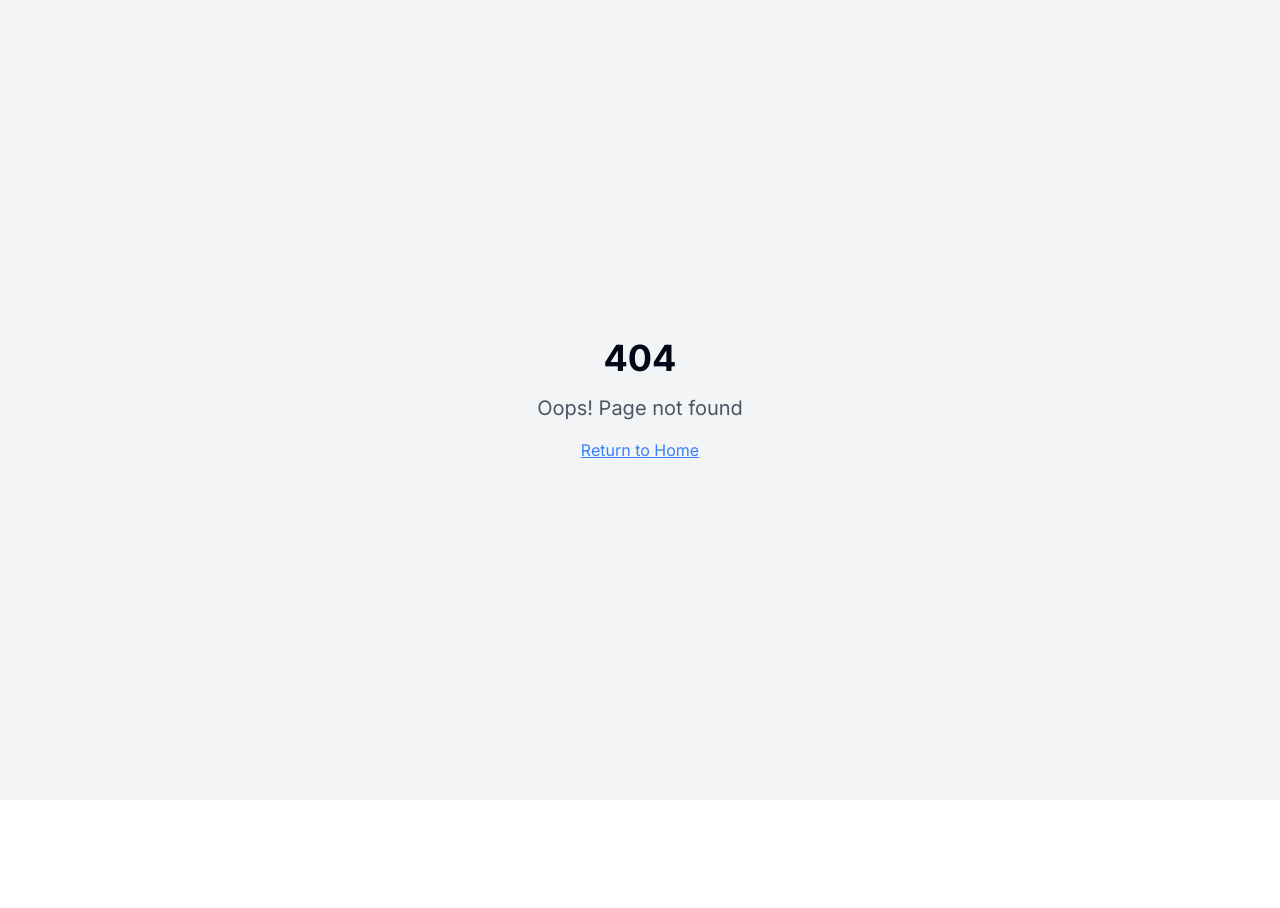
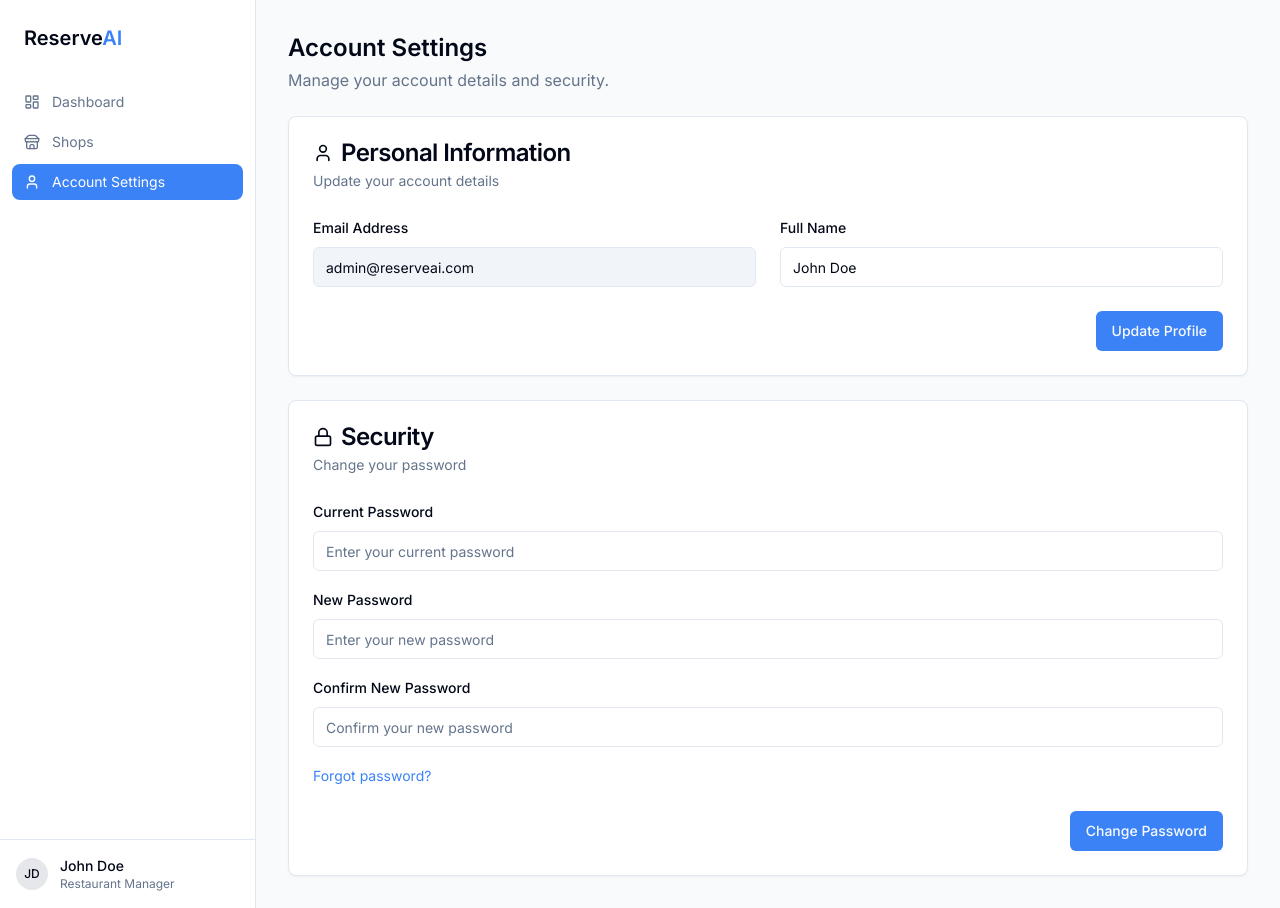
Before and after one commit to irfanramadhan1999/admin-ai-reservation-system, a React (Vite) app: page /account-settings in a window 1280 px wide. Before the commit this address had no page. Before the commit the page ends 800 px from the top, so only its background shows below. Built offline with nearby package versions, Linux system fonts and the light colour scheme.

Commit message:
Add Account Settings page
Adds an Account Settings page to the Admin Dashboard, allowing admins to manage personal information and security settings. Includes sections for personal information and security, with specified fields, styling, and validation rules.

```diff
--- a/src/App.tsx
+++ b/src/App.tsx
@@ -9,6 +9,7 @@ import Shops from "./pages/Shops";
 import CreateShop from "./pages/CreateShop";
 import Bookings from "./pages/Bookings";
 import ViewConversation from "./pages/ViewConversation";
+import AccountSettings from "./pages/AccountSettings";
 import NotFound from "./pages/NotFound";
 
 const queryClient = new QueryClient();
@@ -26,6 +27,7 @@ const App = () => (
           <Route path="/shops/edit/:id" element={<CreateShop />} />
           <Route path="/bookings" element={<Bookings />} />
           <Route path="/bookings/conversation/:id" element={<ViewConversation />} />
+          <Route path="/account-settings" element={<AccountSettings />} />
           {/* ADD ALL CUSTOM ROUTES ABOVE THE CATCH-ALL "*" ROUTE */}
           <Route path="*" element={<NotFound />} />
         </Routes>
--- a/src/components/sidebar/sidebar-nav.tsx
+++ b/src/components/sidebar/sidebar-nav.tsx
@@ -1,7 +1,7 @@
 
 import React from 'react';
 import { cn } from '@/lib/utils';
-import { Store, LayoutDashboard } from 'lucide-react';
+import { Store, LayoutDashboard, User } from 'lucide-react';
 import { Link, useLocation } from 'react-router-dom';
 
 interface SidebarNavProps {
@@ -22,7 +22,13 @@ export function SidebarNav({ className }: SidebarNavProps) {
       title: "Shops",
       icon: Store,
       href: "/shops",
-      isActive: location.pathname === "/shops" || location.pathname === "/shops/create"
+      isActive: location.pathname === "/shops" || location.pathname === "/shops/create" || location.pathname.startsWith("/shops/edit/")
+    },
+    {
+      title: "Account Settings",
+      icon: User,
+      href: "/account-settings",
+      isActive: location.pathname === "/account-settings"
     }
   ];
 
--- /dev/null
+++ b/src/pages/AccountSettings.tsx
@@ -0,0 +1,131 @@
+
+import React from 'react';
+import { DashboardLayout } from '@/components/dashboard/dashboard-layout';
+import { Button } from '@/components/ui/button';
+import { Card, CardContent, CardDescription, CardHeader, CardTitle } from '@/components/ui/card';
+import { Input } from '@/components/ui/input';
+import { Label } from '@/components/ui/label';
+import { Mail, User, Lock } from 'lucide-react';
+import { useToast } from '@/hooks/use-toast';
+
+const AccountSettings = () => {
+  const { toast } = useToast();
+
+  const handleUpdateProfile = (e: React.FormEvent) => {
+    e.preventDefault();
+    toast({
+      title: "Profile Updated",
+      description: "Your profile has been successfully updated."
+    });
+  };
+
+  const handleChangePassword = (e: React.FormEvent) => {
+    e.preventDefault();
+    toast({
+      title: "Password Changed",
+      description: "Your password has been successfully changed."
+    });
+  };
+
+  return (
+    <DashboardLayout>
+      <div className="flex flex-col gap-6">
+        <div>
+          <h1 className="text-2xl font-semibold mb-1">Account Settings</h1>
+          <p className="text-muted-foreground">Manage your account details and security.</p>
+        </div>
+
+        {/* Personal Information Section */}
+        <Card>
+          <CardHeader>
+            <CardTitle className="flex items-center gap-2">
+              <User className="h-5 w-5" /> Personal Information
+            </CardTitle>
+            <CardDescription>Update your account details</CardDescription>
+          </CardHeader>
+          <CardContent>
+            <form onSubmit={handleUpdateProfile}>
+              <div className="grid grid-cols-1 md:grid-cols-2 gap-6">
+                <div className="space-y-2">
+                  <Label htmlFor="email">Email Address</Label>
+                  <Input
+                    id="email"
+                    type="email"
+                    defaultValue="admin@reserveai.com"
+                    readOnly
+                    className="bg-muted"
+                  />
+                </div>
+                <div className="space-y-2">
+                  <Label htmlFor="name">Full Name</Label>
+                  <Input
+                    id="name"
+                    type="text"
+                    defaultValue="John Doe"
+                  />
+                </div>
+              </div>
+              <div className="mt-6 flex justify-end">
+                <Button type="submit" className="bg-blue-500 hover:bg-blue-600">
+                  Update Profile
+                </Button>
+              </div>
+            </form>
+          </CardContent>
+        </Card>
+
+        {/* Security Section */}
+        <Card>
+          <CardHeader>
+            <CardTitle className="flex items-center gap-2">
+              <Lock className="h-5 w-5" /> Security
+            </CardTitle>
+            <CardDescription>Change your password</CardDescription>
+          </CardHeader>
+          <CardContent>
+            <form onSubmit={handleChangePassword}>
+              <div className="space-y-4">
+                <div className="space-y-2">
+                  <Label htmlFor="currentPassword">Current Password</Label>
+                  <Input
+                    id="currentPassword"
+                    type="password"
+                    placeholder="Enter your current password"
+                  />
+                </div>
+                <div className="space-y-2">
+                  <Label htmlFor="newPassword">New Password</Label>
+                  <Input
+                    id="newPassword"
+                    type="password"
+                    placeholder="Enter your new password"
+                  />
+                </div>
+                <div className="space-y-2">
+                  <Label htmlFor="confirmPassword">Confirm New Password</Label>
+                  <Input
+                    id="confirmPassword"
+                    type="password"
+                    placeholder="Confirm your new password"
+                  />
+                </div>
+                <div>
+                  <a href="#" className="text-sm text-blue-500 hover:underline">
+                    Forgot password?
+                  </a>
+                </div>
+              </div>
+              <div className="mt-6 flex justify-end">
+                <Button type="submit" className="bg-blue-500 hover:bg-blue-600">
+                  Change Password
+                </Button>
+              </div>
+            </form>
+          </CardContent>
+        </Card>
+      </div>
+    </DashboardLayout>
+  );
+};
+
+export default AccountSettings;
```
